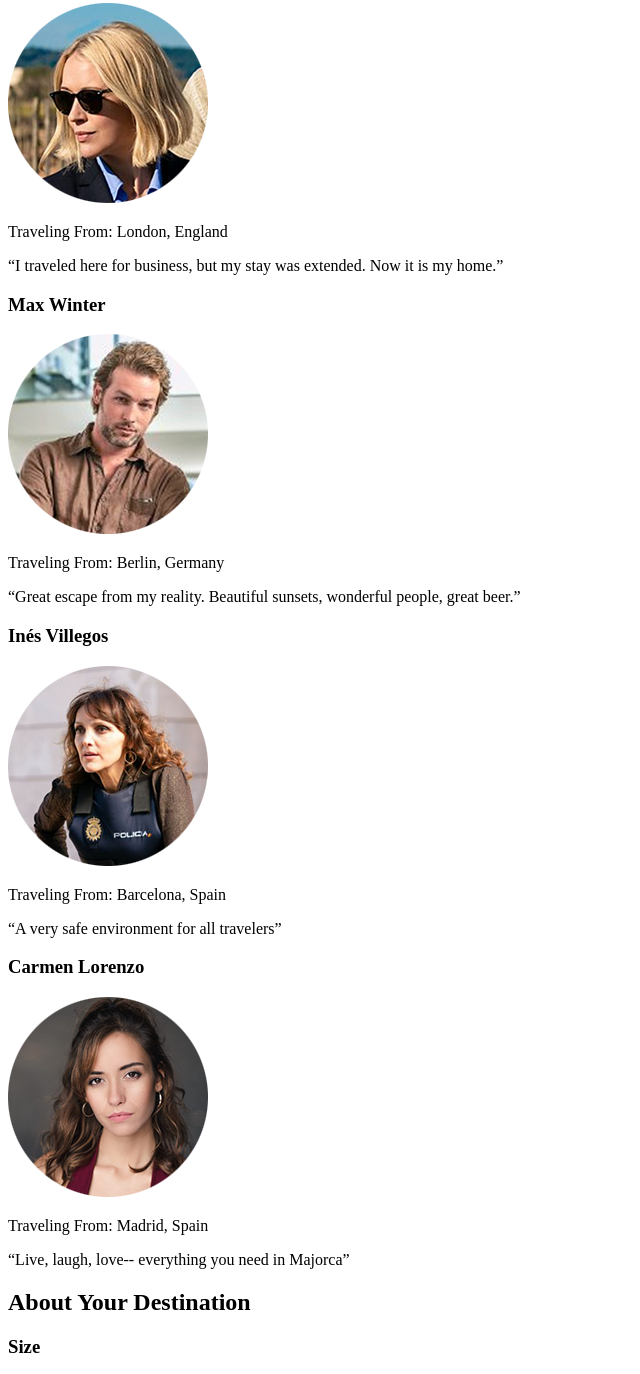
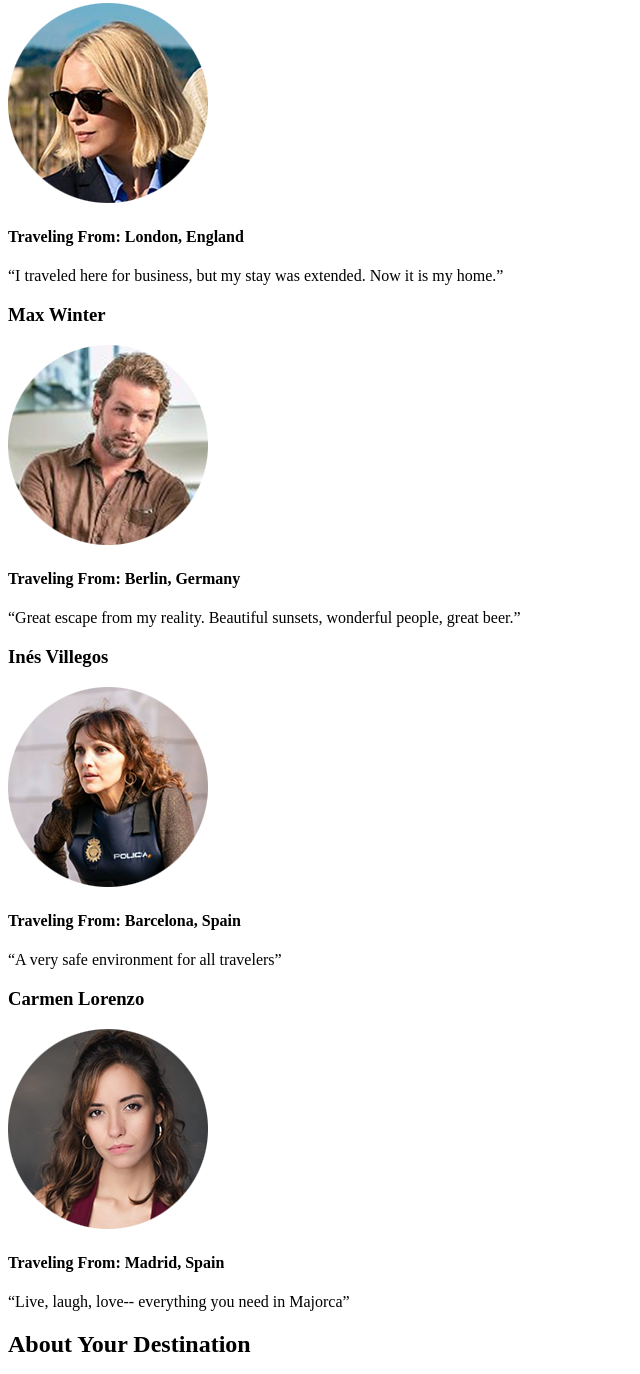
Before and after one commit to thiggin7/wunderlust, a plain HTML site: page index.html in a window 1280 px wide. Shown: the part 2230-3604 px from the top of the page, without its empty margins (0-640 px from the left). Drawn offline with Linux system fonts and the light colour scheme.

Commit message:
Updated Heading
p to h4

```diff
--- a/index.html
+++ b/index.html
@@ -113,14 +113,14 @@
             <section>
                 <h3>Miranda Blake</h3>
                 <img src="images/miranda-blake.png" alt="Photo of Miranda Blake">
-                <p>Traveling From: London, England</p>
+                <h4>Traveling From: London, England</h4>
                 <q>I traveled here for business, but my stay was extended. Now it is my home.</q>
             </section>
 
             <section>
                 <h3>Max Winter</h3>
                 <img src="images/max-winter.png" alt="Photo of Max Winter">
-                <p>Traveling From: Berlin, Germany</p>
+                <h4>Traveling From: Berlin, Germany</h4>
                 <q>Great escape from my reality. Beautiful sunsets, wonderful people, great beer.</q>
             </section>
 
@@ -128,14 +128,14 @@
                 <h3>Inés Villegos</h3>
                 <img src="images/ines-villegoes.png" alt="Photo of Ines
             Villegos">
-                <p>Traveling From: Barcelona, Spain</p>
+                <h4>Traveling From: Barcelona, Spain</h4>
                 <q>A very safe environment for all travelers</q>
             </section>
 
             <section>
                 <h3>Carmen Lorenzo</h3>
                 <img src="images/carmen-lorenzo.png" alt="Photo of Carmen Lorenzo">
-                <p>Traveling From: Madrid, Spain </p>
+                <h4>Traveling From: Madrid, Spain </h4>
                 <q>Live, laugh, love-- everything you need in Majorca</q>
             </section>
         </section>
```
